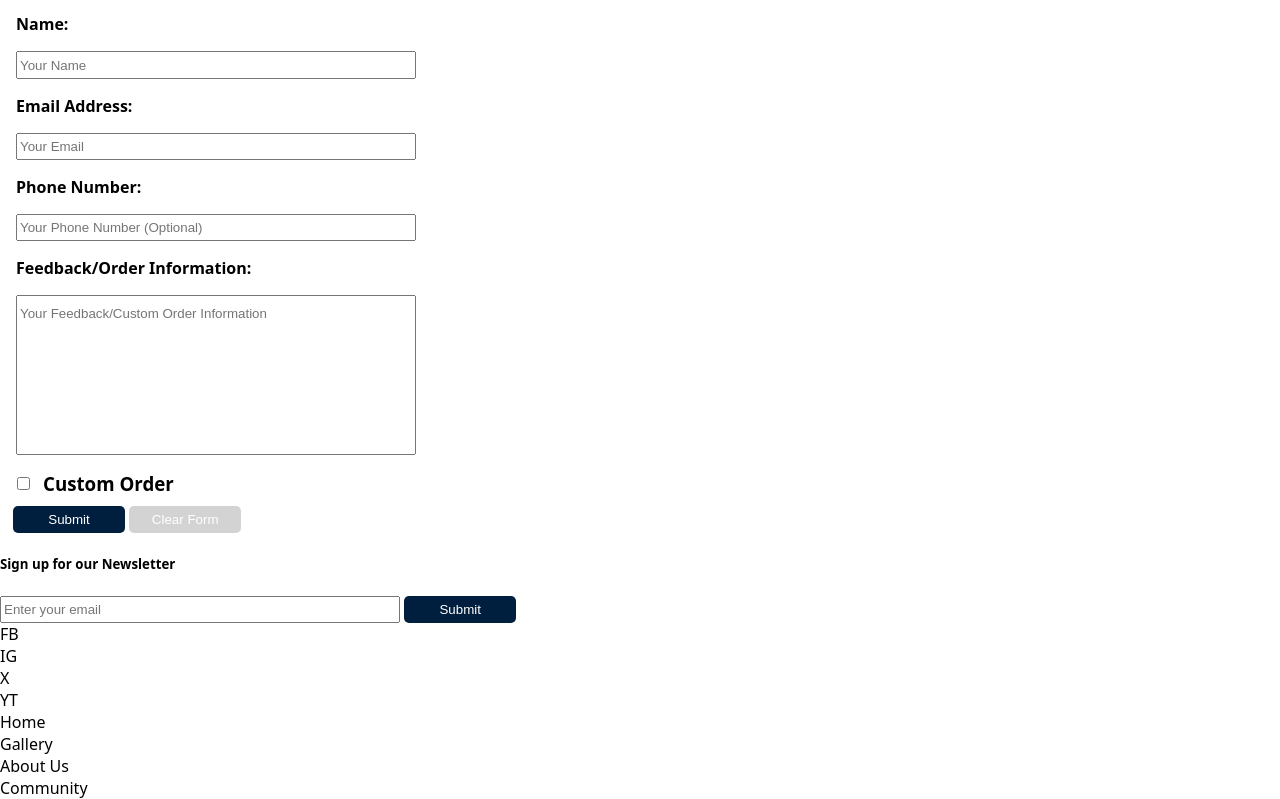
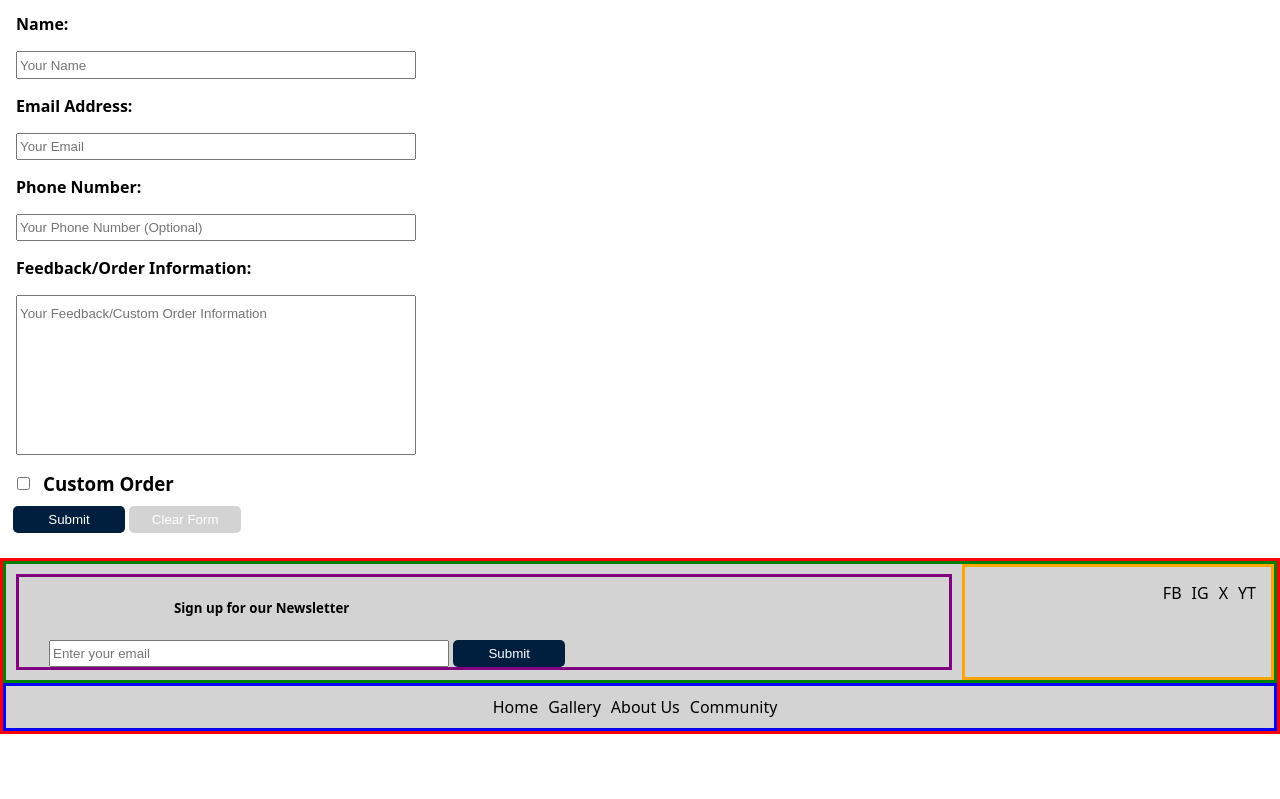
Before and after one commit to Jdtacke/CS1005Touchstone, a website: page about_us.html in a window 1280 px wide. Shown: the part 606-1405 px from the top of the page. After the commit the page ends 1340 px from the top, so only its background shows below. Drawn offline with Linux system fonts and the light colour scheme.

Commit message:
css changes to footer 8:08am

```diff
--- a/about_us.html
+++ b/about_us.html
@@ -58,22 +58,31 @@
       <button id='about_us_clear_form'>Clear Form</button>
     </div>
 
-    <footer>
-      <h5>Sign up for our Newsletter</h5>
+
+      <div class="bottom_outer_container">
+          <div class="info_container">
+              <div class="newsletter_container">
+                <div id="news"><h5>Sign up for our Newsletter</h5></div>
                 <input type="email" placeholder="Enter your email" required>
                 <button type="submit">Submit</button>
+              </div>
+
             <div class='social_links_container'>
               <div class='social_media' id='facebook'>FB</div>
               <div class='social_media' id='instagram'>IG</div>
               <div class='social_media' id='twitter'>X</div>
               <div class='social_media' id='youtube'>YT</div>
             </div>
+          </div>
+
             <div class='links_container'>
               <div class='footer_links' id='home'>Home</div>
               <div class='footer_links' id='gallery'>Gallery</div>
               <div class='footer_links' id='about us'>About Us</div>
               <div class='footer_links' id='community'>Community</div>
             </div>
-    </footer>
+      </div>
+
+
   </body>
 </html>
--- a/styles.css
+++ b/styles.css
@@ -164,6 +164,7 @@ h1 {
   padding: 10px;
   margin: 2px;
 }
+
 .email_button {
   margin: -25px;
   padding-top: 10px;
@@ -293,3 +294,49 @@ input[type="feedback"] {
   border-radius: 5px;
   margin-right: 8px;
 }
+
+.bottom_outer_container {
+  background-color: #d3d3d3;
+  border: solid red;
+  margin-top: 25px;
+}
+
+.info_container {
+  border: solid green;
+  display: flex;
+  width: 100%;
+}
+
+#news {
+  padding-left: 125px;
+}
+
+.newsletter_container {
+  border: solid purple;
+  width: 75%;
+  margin: 10px;
+  padding-left: 30px;
+}
+
+.social_links_container {
+  display: flex;
+  justify-content: flex-end;
+  border: solid orange;
+  width: 25%;
+  padding: 10px;
+}
+
+.social_media {
+  padding: 5px;
+}
+
+.links_container {
+  display: flex;
+  justify-content: center;
+  padding: 10px;
+  border: solid blue;
+}
+
+.footer_links {
+  padding-right: 10px;
+}
```
Lines whose indentation alone changed are shown as unchanged.
